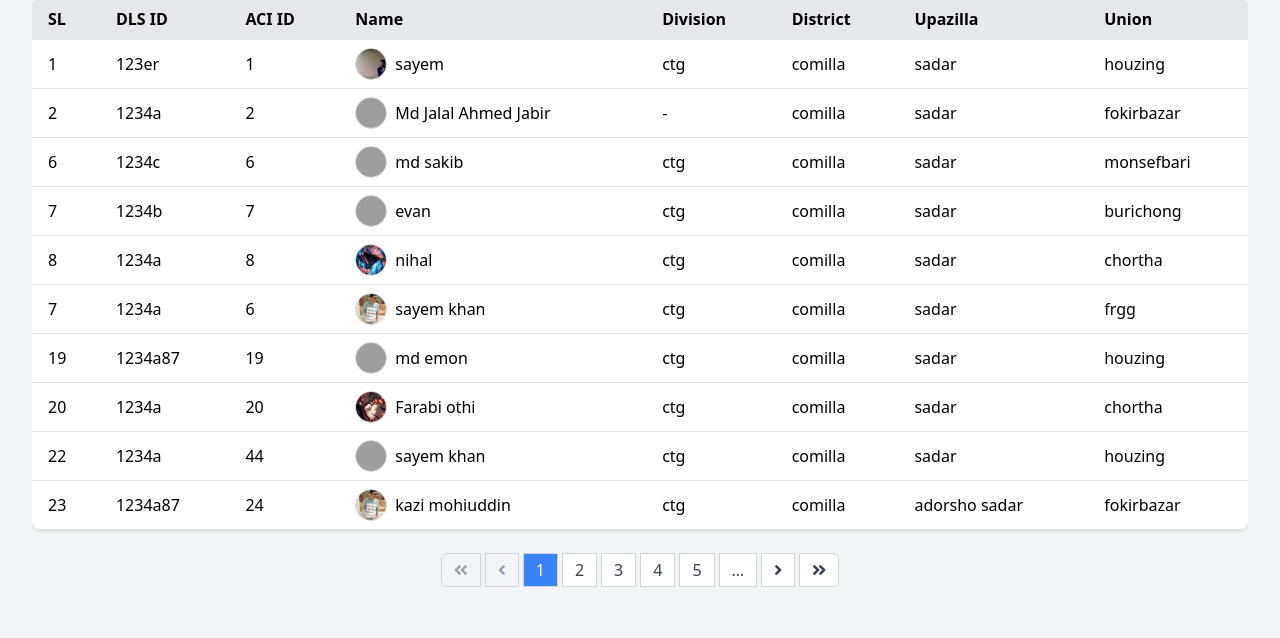
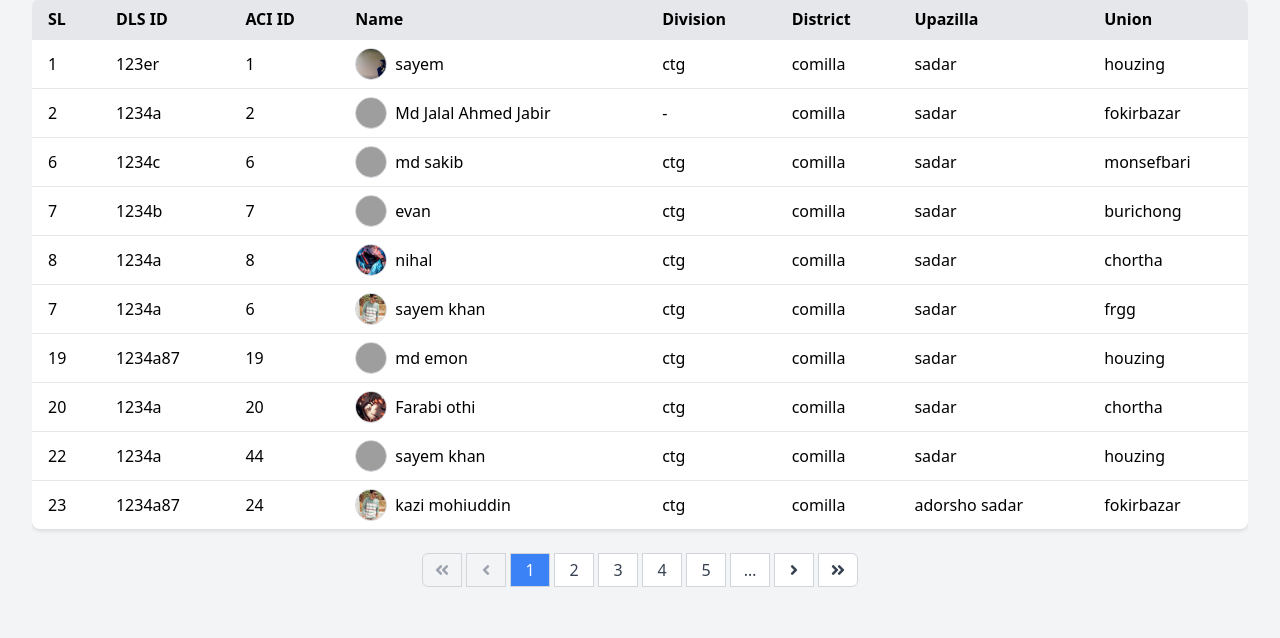
Before and after one commit to Midlester/Doctor_Info, a Django app: page / in a window 1280 px wide. Shown: the part 140-778 px from the top of the page. Run offline with Django 5.2, Linux system fonts and the light colour scheme; data comes from the database, SQL or seed files in the repository; some libraries are stand-ins or nearby versions; grey boxes are pictures that could not be loaded.

Commit message:
Update code

```diff
--- a/doctor_info/templates/doctor_info/doctor_list.html
+++ b/doctor_info/templates/doctor_info/doctor_list.html
@@ -181,65 +181,62 @@
 
                     <!-- Improved Pagination -->
                    {% if page_obj.has_other_pages %}
-                    <div class="flex justify-center mt-6">
-                        <nav class="flex items-center space-x-1">
+<div class="flex justify-center mt-6 overflow-x-auto">
+    <nav class="flex flex-wrap justify-center items-center gap-1 px-2">
         {% if page_obj.has_previous %}
-                                <a href="?page=1" class="px-3 py-1 border border-gray-300 rounded-l-md bg-white text-gray-700 hover:bg-gray-50">
+            <a href="?page=1" class="min-w-[2.5rem] px-3 py-1 border border-gray-300 rounded-l-md bg-white text-gray-700 hover:bg-gray-50 text-center">
                 <i class="fas fa-angle-double-left"></i>
             </a>
-                                <a href="?page={{ page_obj.previous_page_number }}" class="px-3 py-1 border border-gray-300 bg-white text-gray-700 hover:bg-gray-50">
+            <a href="?page={{ page_obj.previous_page_number }}" class="min-w-[2.5rem] px-3 py-1 border border-gray-300 bg-white text-gray-700 hover:bg-gray-50 text-center">
                 <i class="fas fa-angle-left"></i>
             </a>
         {% else %}
-                                <span class="px-3 py-1 border border-gray-300 rounded-l-md bg-gray-100 text-gray-400 cursor-not-allowed">
+            <span class="min-w-[2.5rem] px-3 py-1 border border-gray-300 rounded-l-md bg-gray-100 text-gray-400 cursor-not-allowed text-center">
                 <i class="fas fa-angle-double-left"></i>
             </span>
-                                <span class="px-3 py-1 border border-gray-300 bg-gray-100 text-gray-400 cursor-not-allowed">
+            <span class="min-w-[2.5rem] px-3 py-1 border border-gray-300 bg-gray-100 text-gray-400 cursor-not-allowed text-center">
                 <i class="fas fa-angle-left"></i>
             </span>
         {% endif %}
 
         {% if page_obj.number|add:'-4' > 1 %}
-                                <a href="?page={{ page_obj.number|add:'-5' }}" class="px-3 py-1 border border-gray-300 bg-white text-gray-700 hover:bg-gray-50">
+            <a href="?page={{ page_obj.number|add:'-5' }}" class="min-w-[2.5rem] px-3 py-1 border border-gray-300 bg-white text-gray-700 hover:bg-gray-50 text-center hidden sm:block">
                 &hellip;
             </a>
         {% endif %}
 
         {% for i in page_obj.paginator.page_range %}
             {% if page_obj.number == i %}
-                                    <span class="px-3 py-1 border border-gray-300 bg-blue-500 text-white">{{ i }}</span>
+                <span class="min-w-[2.5rem] px-3 py-1 border border-gray-300 bg-blue-500 text-white text-center">{{ i }}</span>
             {% elif i > page_obj.number|add:'-5' and i < page_obj.number|add:'5' %}
-                                    <a href="?page={{ i }}" class="px-3 py-1 border border-gray-300 bg-white text-gray-700 hover:bg-gray-50">{{ i }}</a>
+                <a href="?page={{ i }}" class="min-w-[2.5rem] px-3 py-1 border border-gray-300 bg-white text-gray-700 hover:bg-gray-50 text-center">{{ i }}</a>
             {% endif %}
         {% endfor %}
 
         {% if page_obj.paginator.num_pages > page_obj.number|add:'4' %}
-                                <a href="?page={{ page_obj.number|add:'5' }}" class="px-3 py-1 border border-gray-300 bg-white text-gray-700 hover:bg-gray-50">
+            <a href="?page={{ page_obj.number|add:'5' }}" class="min-w-[2.5rem] px-3 py-1 border border-gray-300 bg-white text-gray-700 hover:bg-gray-50 text-center hidden sm:block">
                 &hellip;
             </a>
         {% endif %}
 
         {% if page_obj.has_next %}
-                                <a href="?page={{ page_obj.next_page_number }}" class="px-3 py-1 border border-gray-300 bg-white text-gray-700 hover:bg-gray-50">
+            <a href="?page={{ page_obj.next_page_number }}" class="min-w-[2.5rem] px-3 py-1 border border-gray-300 bg-white text-gray-700 hover:bg-gray-50 text-center">
                 <i class="fas fa-angle-right"></i>
             </a>
-                                <a href="?page={{ page_obj.paginator.num_pages }}" class="px-3 py-1 border border-gray-300 rounded-r-md bg-white text-gray-700 hover:bg-gray-50">
+            <a href="?page={{ page_obj.paginator.num_pages }}" class="min-w-[2.5rem] px-3 py-1 border border-gray-300 rounded-r-md bg-white text-gray-700 hover:bg-gray-50 text-center">
                 <i class="fas fa-angle-double-right"></i>
             </a>
         {% else %}
-                                <span class="px-3 py-1 border border-gray-300 bg-gray-100 text-gray-400 cursor-not-allowed">
+            <span class="min-w-[2.5rem] px-3 py-1 border border-gray-300 bg-gray-100 text-gray-400 cursor-not-allowed text-center">
                 <i class="fas fa-angle-right"></i>
             </span>
-                                <span class="px-3 py-1 border border-gray-300 rounded-r-md bg-gray-100 text-gray-400 cursor-not-allowed">
+            <span class="min-w-[2.5rem] px-3 py-1 border border-gray-300 rounded-r-md bg-gray-100 text-gray-400 cursor-not-allowed text-center">
                 <i class="fas fa-angle-double-right"></i>
             </span>
         {% endif %}
     </nav>
 </div>
 {% endif %}
-                </div>
-            </div>
-        </div>
 
         <!-- Popup Modal -->
         <div id="popupModal2" class="fixed inset-0 hidden flex items-center justify-center bg-gray-900 bg-opacity-50 z-50">
```
Lines whose indentation alone changed are shown as unchanged.
